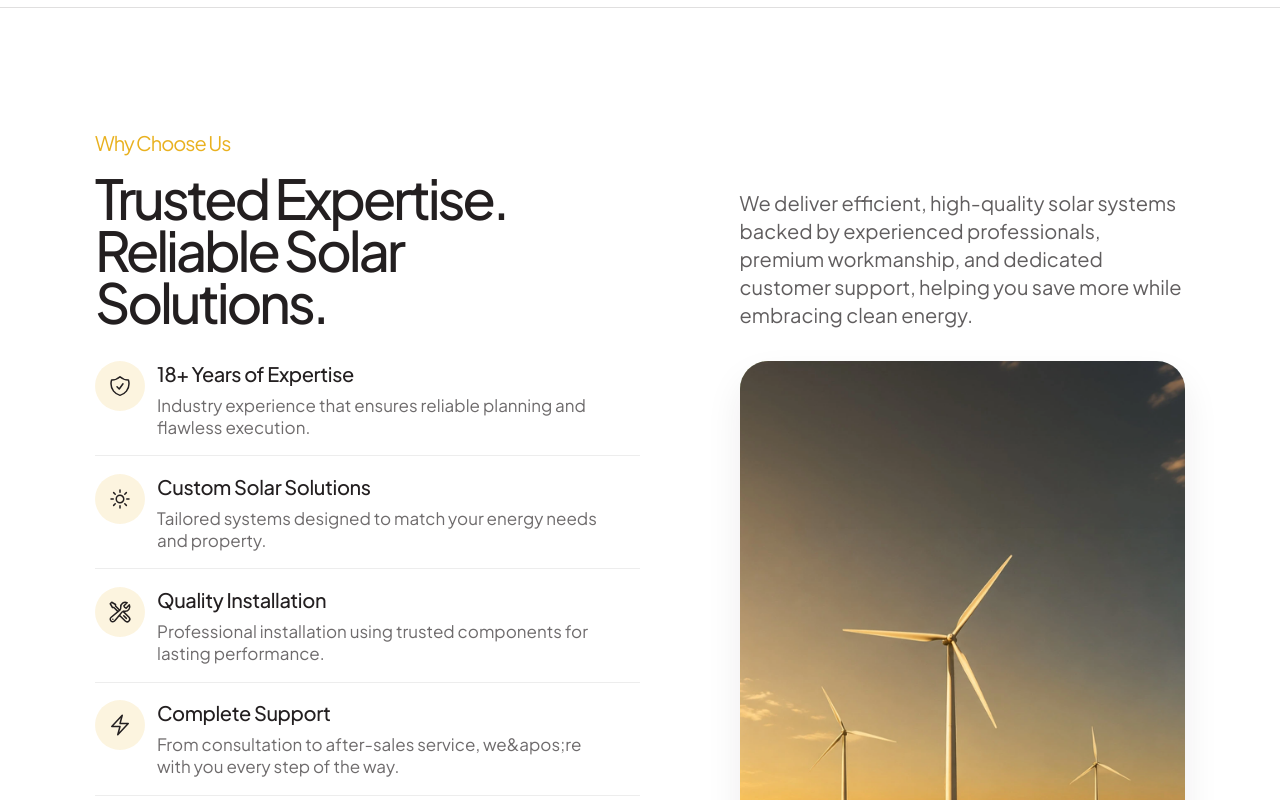
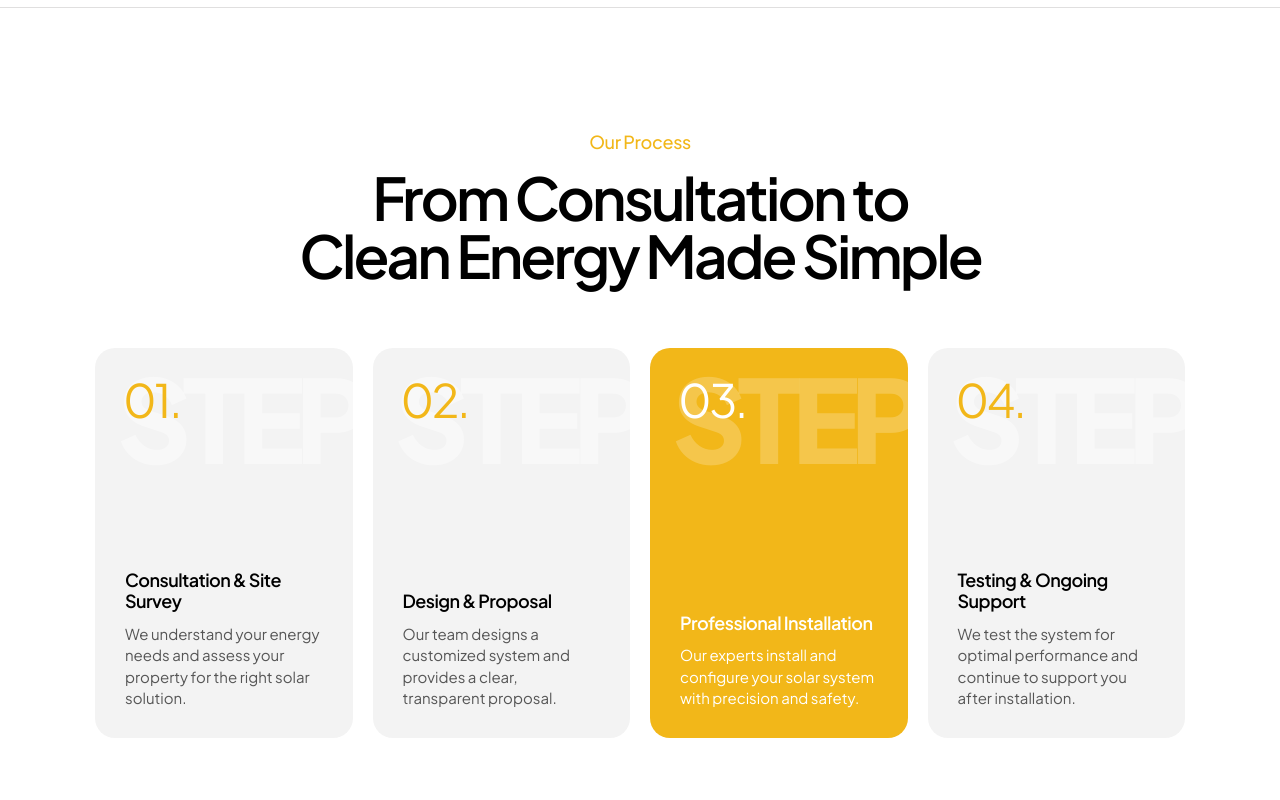
Before and after one commit to nikhilkumar202002/GPS-SOLAR, a Next.js app: page / in a window 1280 px wide. Shown: the part 3220-4020 px from the top of the page. Built offline with nearby package versions, Linux system fonts and the light colour scheme.

Commit message:
feat: add ProcessStep component with interactive steps for user guidance

```diff
--- /dev/null
+++ b/app/component/sections/ProcessStep.module.css
@@ -0,0 +1,198 @@
+.section {
+  --gold: #f2b719;
+  --black: #000000;
+  --light-gray: #f3f3f3;
+  --text-gray: #555555;
+
+  background: #ffffff;
+  padding: 120px 0;
+}
+
+.header {
+  text-align: center;
+  margin-bottom: clamp(2.5rem, 5vw, 4.5rem);
+}
+
+.eyebrow {
+  margin: 0 0 0.9rem;
+  color: var(--gold);
+  font-size: 1.125rem;
+  font-weight: 500;
+  letter-spacing: -0.02em;
+}
+
+.heading {
+  margin: 0;
+  color: var(--black);
+  font-size: clamp(3.25rem, 4.6vw, 3.75rem);
+  font-weight: 600;
+  line-height: 0.98;
+  letter-spacing: -0.05em;
+}
+
+.grid {
+  display: grid;
+  grid-template-columns: repeat(4, minmax(0, 1fr));
+  gap: 20px;
+  margin: 0;
+  padding: 0;
+  list-style: none;
+}
+
+.gridItem {
+  min-width: 0;
+}
+
+.card {
+  position: relative;
+  display: flex;
+  flex-direction: column;
+  justify-content: flex-end;
+  width: 100%;
+  min-height: 390px;
+  padding: 30px;
+  border: 0;
+  border-radius: 20px;
+  overflow: hidden;
+  background: var(--light-gray);
+  color: var(--black);
+  cursor: pointer;
+  text-align: left;
+  transition:
+    background-color 420ms ease,
+    color 420ms ease;
+}
+
+.card:focus-visible {
+  outline: 3px solid rgba(242, 183, 25, 0.55);
+  outline-offset: 3px;
+}
+
+.cardInactive:hover {
+  background: var(--gold);
+}
+
+.cardActive {
+  background: var(--gold);
+}
+
+.cardInactive {
+  background: var(--light-gray);
+}
+
+.stepWord {
+  position: absolute;
+  top: 18px;
+  left: 22px;
+  font-size: clamp(7rem, 9vw, 8.2rem);
+  line-height: 0.9;
+  font-weight: 800;
+  letter-spacing: -0.08em;
+  pointer-events: none;
+  user-select: none;
+  white-space: nowrap;
+}
+
+.cardInactive .stepWord {
+  color: rgba(255, 255, 255, 0.42);
+}
+
+.cardActive .stepWord {
+  color: rgba(255, 255, 255, 0.22);
+}
+
+.number {
+  position: absolute;
+  top: 28px;
+  left: 28px;
+  z-index: 1;
+  font-size: 46px;
+  line-height: 1;
+  font-weight: 400;
+  letter-spacing: -0.05em;
+}
+
+.cardInactive .number {
+  color: var(--gold);
+}
+
+.cardActive .number {
+  color: #ffffff;
+}
+
+.copy {
+  position: relative;
+  z-index: 1;
+  display: flex;
+  flex-direction: column;
+  gap: 0.7rem;
+}
+
+.title {
+  margin: 0;
+  font-size: 18px;
+  line-height: 1.2;
+  font-weight: 600;
+  letter-spacing: -0.03em;
+  max-width: 235px;
+}
+
+.description {
+  max-width: 235px;
+  margin: 0;
+  font-size: 15px;
+  line-height: 1.42;
+  color: var(--text-gray);
+}
+
+.cardActive .title,
+.cardActive .description {
+  color: #ffffff;
+}
+
+@media (max-width: 1100px) {
+  .grid {
+    gap: 16px;
+  }
+
+  .card {
+    min-height: 340px;
+    padding: 26px;
+  }
+
+  .number {
+    top: 24px;
+    left: 24px;
+    font-size: 42px;
+  }
+
+  .stepWord {
+    top: 16px;
+    left: 18px;
+    font-size: clamp(6.25rem, 10vw, 7.5rem);
+  }
+}
+
+@media (max-width: 760px) {
+  .section {
+    padding: 4.5rem 0;
+  }
+
+  .heading {
+    font-size: clamp(2.4rem, 7vw, 3rem);
+  }
+
+  .grid {
+    grid-template-columns: repeat(2, minmax(0, 1fr));
+  }
+}
+
+@media (max-width: 560px) {
+  .grid {
+    grid-template-columns: 1fr;
+  }
+
+  .card {
+    min-height: 300px;
+  }
+}
--- /dev/null
+++ b/app/component/sections/ProcessStep.tsx
@@ -0,0 +1,90 @@
+"use client";
+
+import { useState } from "react";
+
+import styles from "./ProcessStep.module.css";
+
+type ProcessItem = {
+  number: string;
+  title: string;
+  description: string;
+};
+
+const processSteps: ProcessItem[] = [
+  {
+    number: "01",
+    title: "Consultation & Site Survey",
+    description:
+      "We understand your energy needs and assess your property for the right solar solution.",
+  },
+  {
+    number: "02",
+    title: "Design & Proposal",
+    description:
+      "Our team designs a customized system and provides a clear, transparent proposal.",
+  },
+  {
+    number: "03",
+    title: "Professional Installation",
+    description:
+      "Our experts install and configure your solar system with precision and safety.",
+  },
+  {
+    number: "04",
+    title: "Testing & Ongoing Support",
+    description:
+      "We test the system for optimal performance and continue to support you after installation.",
+  },
+];
+
+const ProcessStep = () => {
+  const [activeStep, setActiveStep] = useState(2);
+
+  return (
+    <section className={styles.section} aria-labelledby="process-heading">
+      <div className="container">
+        <div className={styles.inner}>
+        <div className={styles.header}>
+          <p className={styles.eyebrow}>Our Process</p>
+          <h2 id="process-heading" className={styles.heading}>
+            From Consultation to
+            <br />
+            Clean Energy Made Simple
+          </h2>
+        </div>
+
+        <ul className={styles.grid} role="list">
+          {processSteps.map((step, index) => {
+            const isActive = index === activeStep;
+
+            return (
+              <li key={step.number} className={styles.gridItem}>
+                <button
+                  type="button"
+                  className={`${styles.card} ${
+                    isActive ? styles.cardActive : styles.cardInactive
+                  }`}
+                  aria-pressed={isActive}
+                  onClick={() => setActiveStep(index)}
+                >
+                  <span className={styles.stepWord} aria-hidden="true">
+                    STEP
+                  </span>
+                  <span className={styles.number}>{step.number}.</span>
+
+                  <div className={styles.copy}>
+                    <h3 className={styles.title}>{step.title}</h3>
+                    <p className={styles.description}>{step.description}</p>
+                  </div>
+                </button>
+              </li>
+            );
+          })}
+        </ul>
+        </div>
+      </div>
+    </section>
+  );
+};
+
+export default ProcessStep;
--- a/app/page.tsx
+++ b/app/page.tsx
@@ -3,6 +3,7 @@ import TrustedPartner from "./component/sections/TrustedPartner";
 import WhyChooseUs from "./component/sections/WhyChooseUs";
 import AboutUs from "./component/sections/AboutUs";
 import ServiceSection from "./component/sections/ServiceSection";
+import ProcessStep from "./component/sections/ProcessStep";
 
 const Page = () => {
   return (
@@ -11,6 +12,7 @@ const Page = () => {
       <TrustedPartner />
       <AboutUs />
       <ServiceSection />
+      <ProcessStep />
       <WhyChooseUs />
     </main>
   );
```
